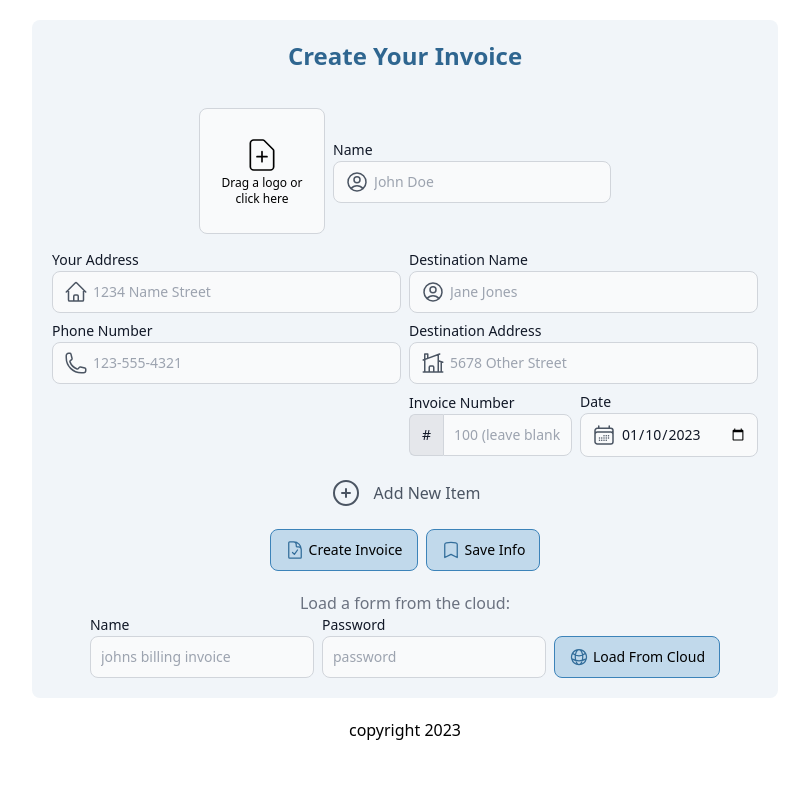
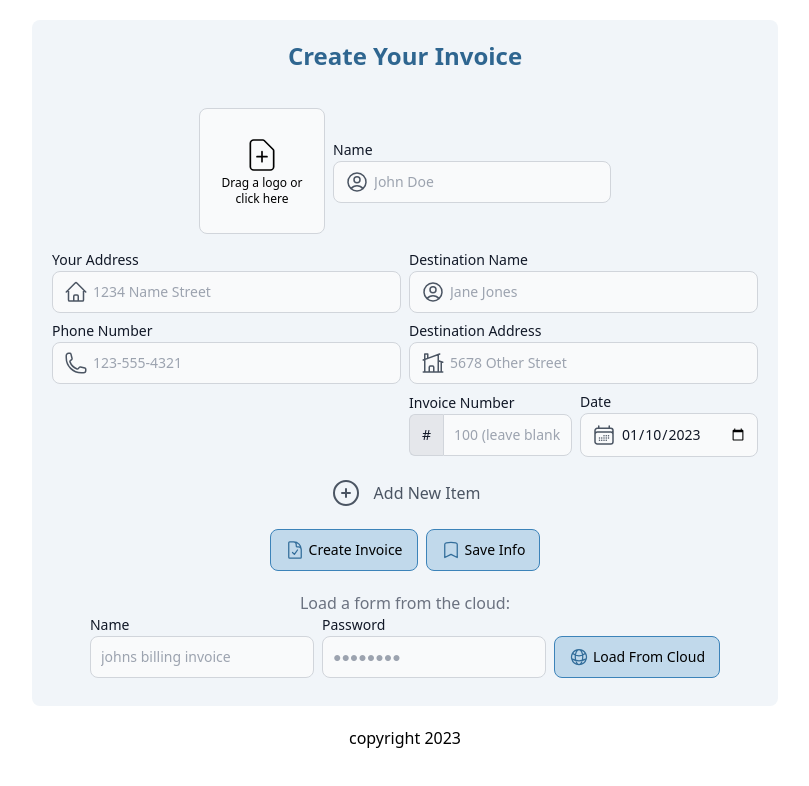
Before and after one commit to NeedToUpdate/Invoice-Creator, a Next.js app in the folder nextapp/: page / in a window 1280 px wide. Shown: the top 786 px of the page, without its empty margins (235-1044 px from the left). Built offline with nearby package versions, Linux system fonts and the light colour scheme.

Commit message:
made errors look nicer

```diff
--- a/nextapp/components/saveOnlineField.tsx
+++ b/nextapp/components/saveOnlineField.tsx
@@ -10,9 +10,8 @@ interface props {
 }
 
 export default function SaveOnlineField(props: props) {
-  const emptyErrors = { name: [] as string[], code: [] as string[] };
   const [values, setValues] = useState({ name: "", code: "" });
-  const [errors, setErrors] = useState(emptyErrors);
+  const [errors, setErrors] = useState([] as string[]);
   const [buttonDisabled, setButtonDisabled] = useState(false);
   const [alreadySaved, setAlreadySaved] = useState(false);
   useEffect(() => {
@@ -24,15 +23,15 @@ export default function SaveOnlineField(props: props) {
     }
   }, [props.values]);
   const handleLoad = async () => {
-    setErrors(emptyErrors);
+    setErrors([]);
     setButtonDisabled(true);
     let hasErrors = false;
-    if (!values.code || values.code == "") {
-      setErrors((old) => ({ ...old, code: ["Please enter your password."] }));
+    if (!values.name || values.name == "") {
+      setErrors((old) => old.concat(["Please enter the name of your invoice."]));
       hasErrors = true;
     }
-    if (!values.name || values.name == "") {
-      setErrors((old) => ({ ...old, name: ["Please enter a name."] }));
+    if (!values.code || values.code == "") {
+      setErrors((old) => old.concat(["Please enter your password."]));
       hasErrors = true;
     }
     if (hasErrors) {
@@ -44,7 +43,7 @@ export default function SaveOnlineField(props: props) {
     searchParams.set("code", values.code);
     const res = await fetch("/api/invoice?" + searchParams.toString(), { method: "GET" });
     if (res.status !== 200) {
-      setErrors({ name: ["This name and password combination is invalid"], code: [] });
+      setErrors((old) => old.concat(["This name and password combination is invalid"]));
       setButtonDisabled(false);
       return;
     }
@@ -55,15 +54,15 @@ export default function SaveOnlineField(props: props) {
     setButtonDisabled(false);
   };
   const handleSubmit = async () => {
-    setErrors(emptyErrors);
+    setErrors([]);
     setButtonDisabled(true);
     let hasErrors = false;
     if (!values.code || values.code == "") {
-      setErrors((old) => ({ ...old, code: ["Please enter a password."] }));
+      setErrors((old) => old.concat(["Please enter a password."]));
       hasErrors = true;
     }
     if (!values.name || values.name == "") {
-      setErrors((old) => ({ ...old, name: ["Please enter a name. Case-insensitive."] }));
+      setErrors((old) => old.concat(["Please enter a name. Case-insensitive."]));
       hasErrors = true;
     }
     if (hasErrors) {
@@ -78,7 +77,7 @@ export default function SaveOnlineField(props: props) {
       }
       return;
     }
-    setErrors({ name: ["This name is invalid."], code: [] });
+    setErrors((old) => old.concat(["This name is invalid."]));
     setButtonDisabled(false);
   };
   useEffect(() => {
@@ -87,22 +86,21 @@ export default function SaveOnlineField(props: props) {
     }
   }, [props.values]);
   return (
-    <div className="flex justify-center items-center md:items-end md:flex-row flex-col gap-2">
+    <div className="flex justify-center items-center  flex-col gap-2 w-full">
+      <div className="flex md:flex-row flex-col gap-2 justify-center items-center md:items-end  flex-wrap w-full flex-grow">
         <InputField
           label="Name"
           placeholder="johns billing invoice"
           value={values.name}
-        errors={errors.name}
           onChange={(ev: ChangeEvent<HTMLInputElement>) => {
-          setValues((old) => ({ ...old, name: ev.target.value }));
+            setValues((old) => ({ ...old, name: ev.target.value.toLowerCase() }));
           }}
         ></InputField>
         <InputField
           label="Password"
-        placeholder="password"
+          placeholder="●●●●●●●●"
           type="password"
           value={values.code}
-        errors={errors.code}
           onChange={(ev: ChangeEvent<HTMLInputElement>) => {
             setValues((old) => ({ ...old, code: ev.target.value }));
           }}
@@ -121,5 +119,15 @@ export default function SaveOnlineField(props: props) {
           {props.load ? "Load From Cloud" : alreadySaved ? "Update Saved Data" : "Save To Cloud"}
         </Button>
       </div>
+      <div className="errors w-full flex flex-col gap-2 justify-center items-center">
+        {errors.map((error, i) => {
+          return (
+            <p key={i} className="text-red-500 dark:text-red-400">
+              {error}
+            </p>
+          );
+        })}
+      </div>
+    </div>
   );
 }
```
Lines whose indentation alone changed are shown as unchanged.
